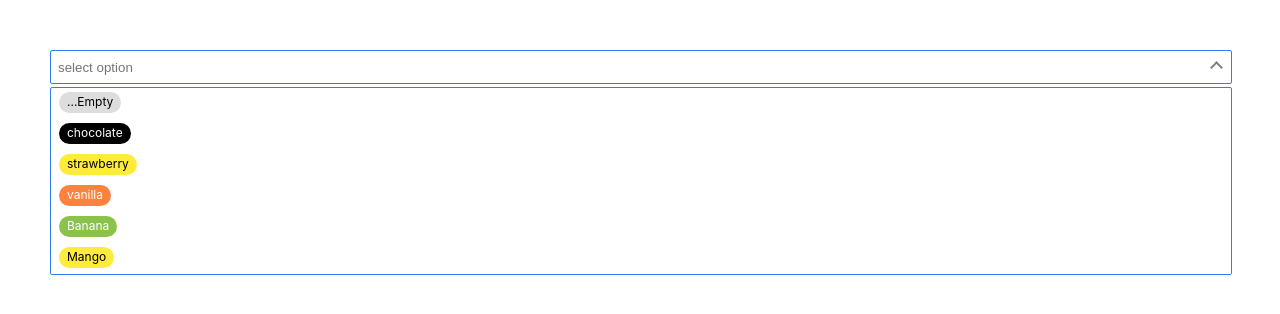
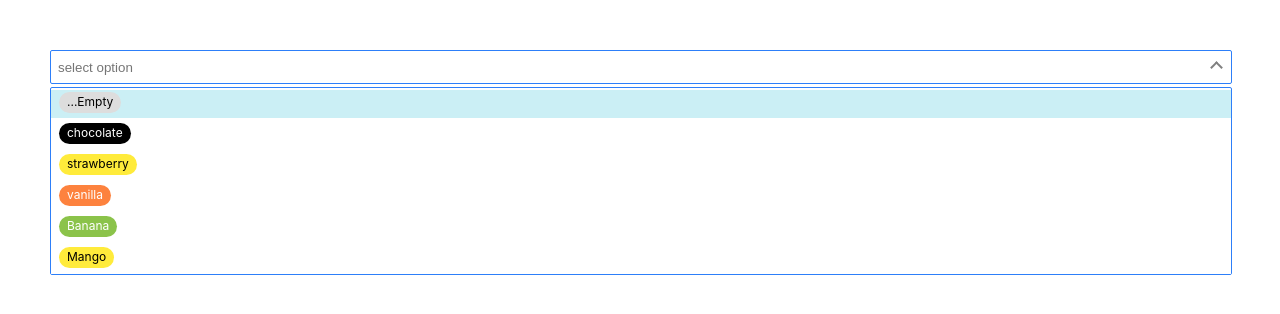
Before and after one commit to jaydipstackby/dummayAPP, a React (Create React App) app: page / in a window 1280 px wide. Both pictures are taken after a click on the element 626 px from the left and 67 px from the top of the page. Shown: the top 314 px of the page. Built offline with nearby package versions, Linux system fonts and the light colour scheme.

Commit message:
- required changes

```diff
--- a/src/Components/Democomponents.js
+++ b/src/Components/Democomponents.js
@@ -19,7 +19,9 @@ export const Select = ({ inputReference, value, option, onChange: setSelectedPop
   const [open, setOpen] = useState(isOpenOption ? isOpenOption : false)
   const [isOpenModel, setIsOpenModel] = useState(false)
   const inputRef = useRef()
-  const inputEl = useRef([]);
+
+
+  // const inputEl = useRef([]);
 
   useEffect(() => {
     if (!open) {
@@ -171,16 +173,17 @@ export const Select = ({ inputReference, value, option, onChange: setSelectedPop
   const handleFocus = (e) => {
     setOpen(true)
   }
-  const manageHower = (e) => {
-    debugger
-    inputEl.current.forEach((element, x) => {
-      if (e === x) {
-        element.style.background = "#cbeff5";
-      } else {
-        element.style.background = "white";
-      }
-    })
-  }
+  // const handleHover = (e) => {
+  //   console.log("hover",e);
+
+  //   inputEl.current.forEach((element, x) => {
+  //     if (e === x) {
+  //       element.style.background = "#cbeff5";
+  //     } else {
+  //       element.style.background = "white";
+  //     }
+  //   })
+  // }
 
   const handleInputValue = (e) => {
 
@@ -195,7 +198,7 @@ export const Select = ({ inputReference, value, option, onChange: setSelectedPop
       countCheck =countCheck === 0 ? options.length - 1 : countCheck - 1;
       setCount(countCheck);
       handleInputValue(countCheck)
-      manageHower(countCheck)
+      // handleHover(countCheck)
       // if (countCheck === -1) {
       //   setCount(options.length - 1)
       // }
@@ -203,7 +206,7 @@ export const Select = ({ inputReference, value, option, onChange: setSelectedPop
       countCheck = countCheck === options.length - 1 ? 0 : countCheck + 1;
       setCount(countCheck);
       handleInputValue(countCheck);
-      manageHower(countCheck);
+      // handleHover(countCheck);
       // if (countCheck >= options.length) {
       //   setCount(0)
       // }
@@ -301,7 +304,8 @@ export const Select = ({ inputReference, value, option, onChange: setSelectedPop
               }
               {!isEmpty(options) && options.map((x, i) => (
                 <span key={x.id} value={x.value} className={selectStyles.itemComponent}
-                  ref={(el) => (inputEl.current[i] = el)}
+                  // ref={(el) => (inputEl.current[i] = el)}
+                  style={{ backgroundColor:(count === i ? "#cbeff5":"white")  }}
                   onClick={() => handleChangeSelectOption(x)} >
                   <label className={selectStyles.labelView} style={{
                     color: (colorIsLight(colorDisable ? (disableColorCode ? disableColorCode : "#9e9e9e") : x.color) ? "#ffffff" : "#000000"),
```
